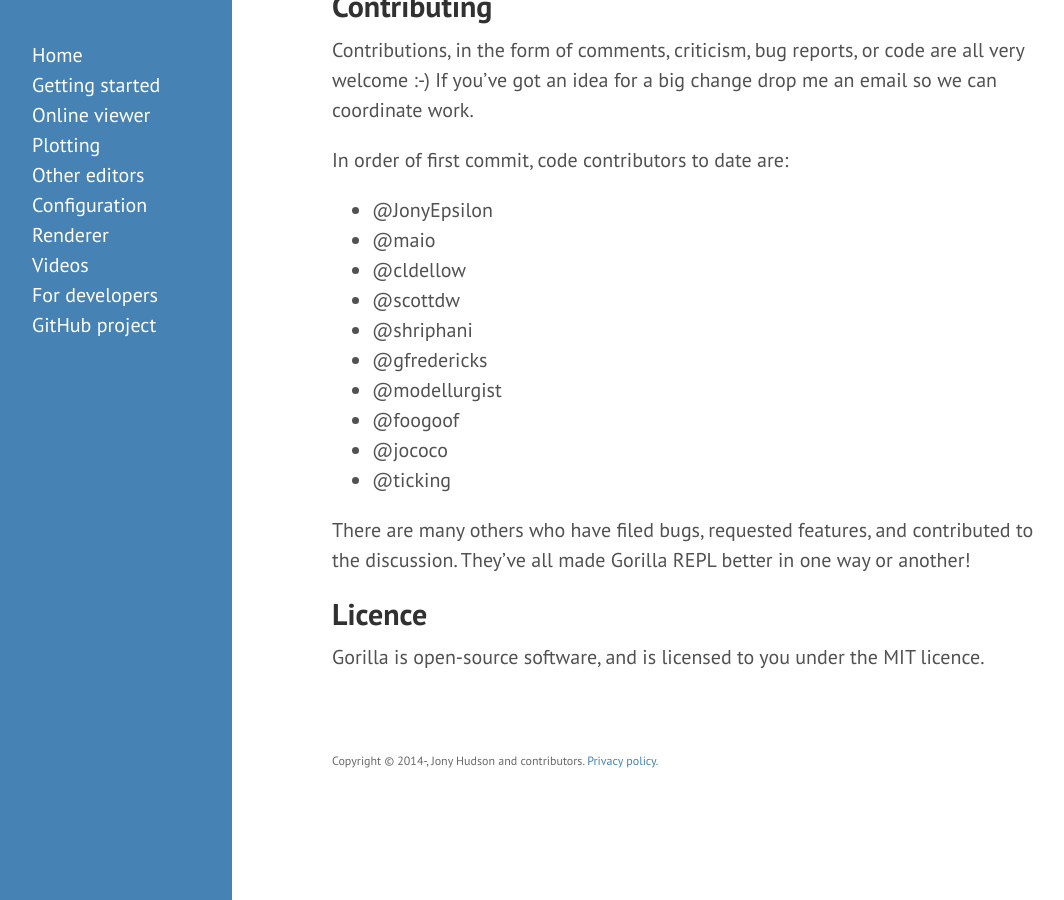
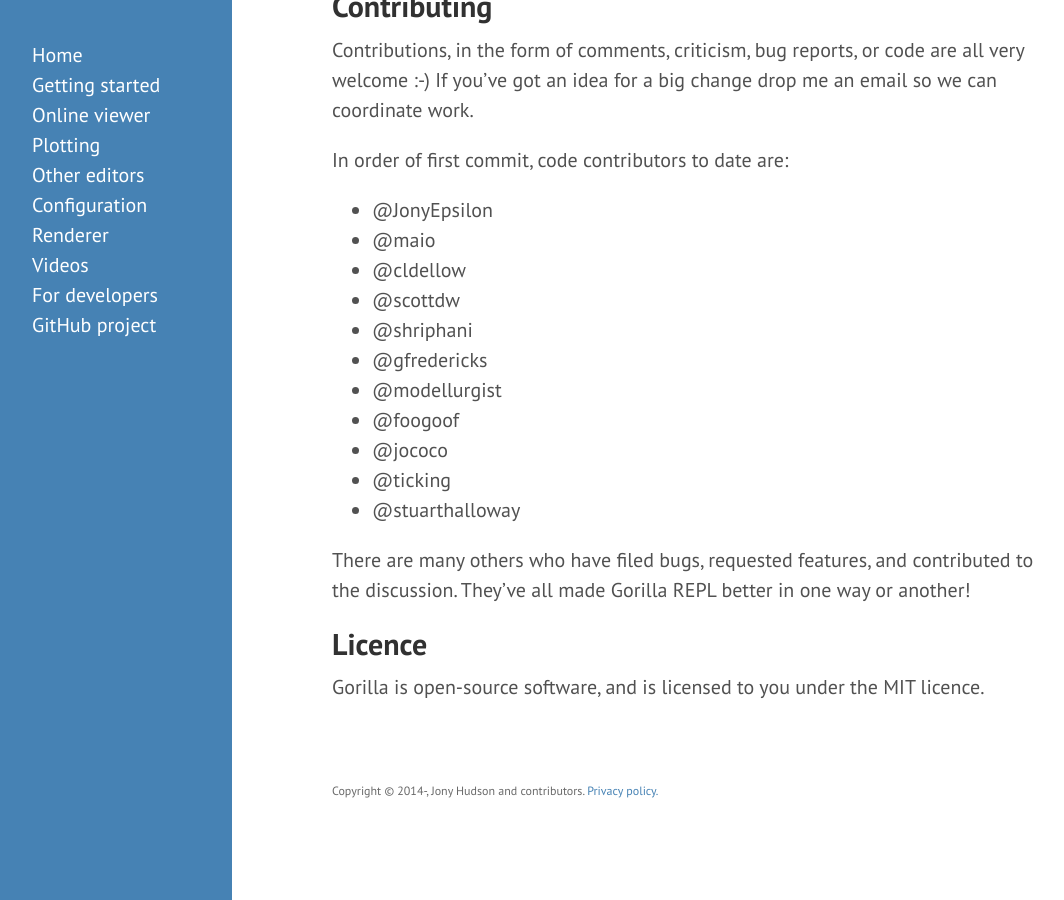
Before and after one commit to JonyEpsilon/gorilla-repl.org, a Jekyll site: the page built from index.md, in a window 1280 px wide and 900 px high, scrolled down 1439 px. Shown: the whole window, without its empty margins (8-1072 px from the left). Built offline with Jekyll 4.4.1, drawn with Linux system fonts in a browser that asks for light colours; Markdown is read by kramdown in place of the engine named in the settings.

Commit message:
Add @stuarthalloway as contributor.

```diff
--- a/index.md
+++ b/index.md
@@ -56,6 +56,7 @@ In order of first commit, code contributors to date are:
 - @foogoof
 - @jococo
 - @ticking
+- @stuarthalloway
 
 There are many others who have filed bugs, requested features, and contributed to the discussion. They've all made Gorilla REPL better in one way or another!
 
```
